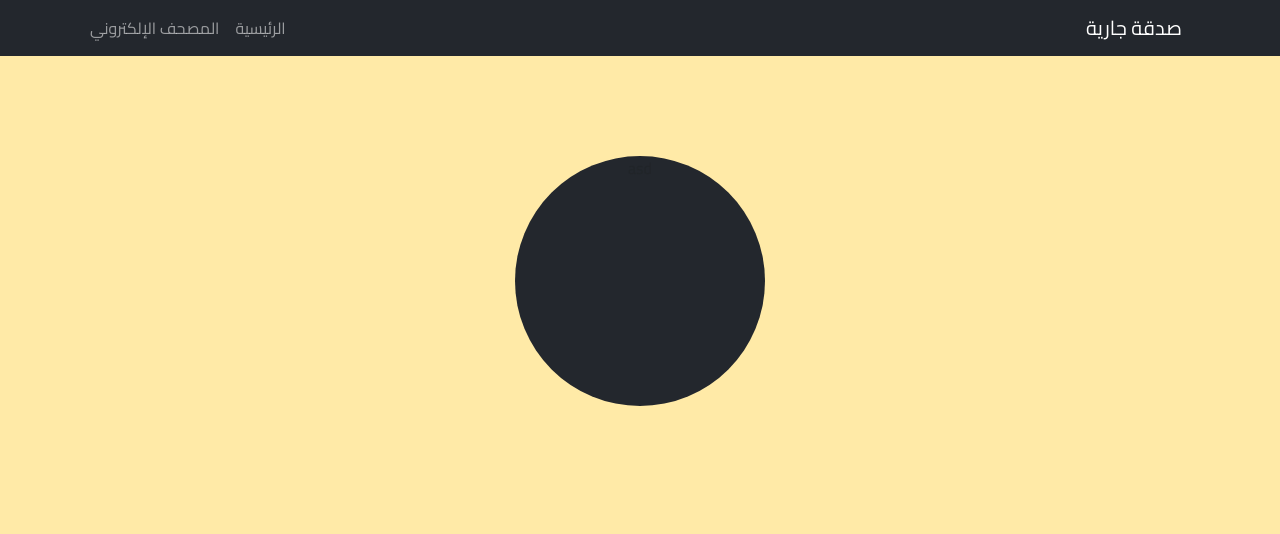
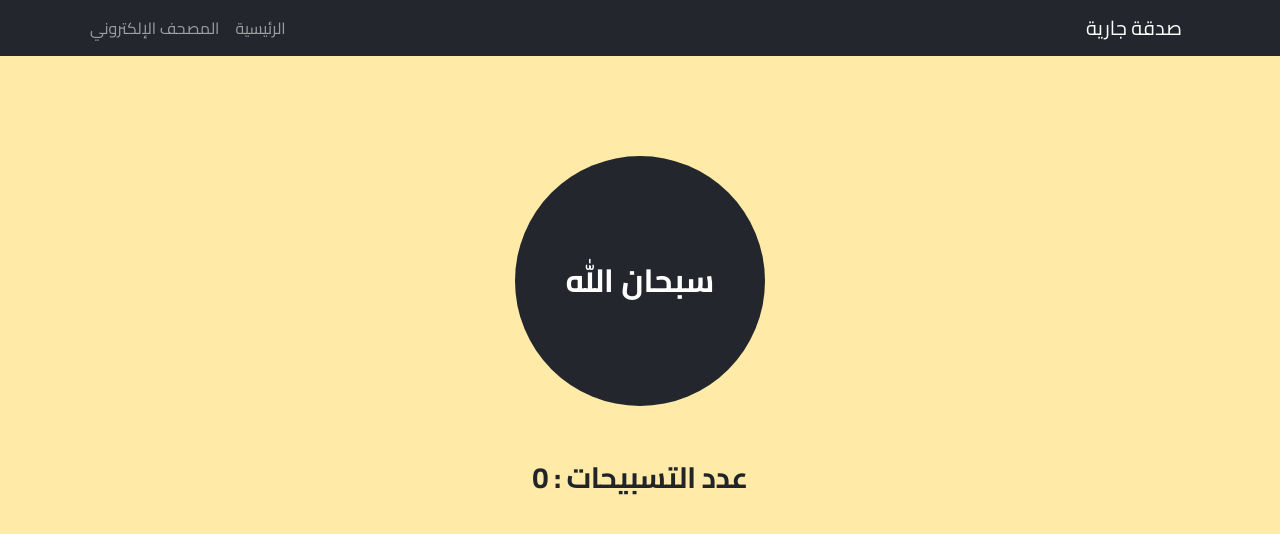
Before and after one commit to AbdQaddora/ManarSadiq, a plain HTML site: page html/seb7a.html in a window 1280 px wide. Drawn offline with nearby package versions, Linux system fonts and the light colour scheme.

Commit message:
seb7a page

```diff
--- a/css/main.css
+++ b/css/main.css
@@ -20,13 +20,7 @@ body{
     letter-spacing: -0.5px;
 }
 
-.circle{
-    height:250px;
-    width: 250px;
-    margin: 100px auto 20px;
-    border-radius: 50%;
-    background-color: #23272D;
-}
+
 
 .avatar{
     height:25vw;
@@ -44,3 +38,34 @@ h2{
     font-weight: bold;
     letter-spacing: -0.5px;
 }
+
+/* start bage seb7a */
+.circle{
+    height:250px;
+    width: 250px;
+    margin: 100px auto 20px;
+    border-radius: 50%;
+    background-color: #23272D;
+    cursor: pointer;
+
+    user-select: none; /* supported by Chrome and Opera */
+   -webkit-user-select: none; /* Safari */
+   -khtml-user-select: none; /* Konqueror HTML */
+   -moz-user-select: none; /* Firefox */
+   -ms-user-select: none; /* Internet Explorer/Edge */
+}
+
+#buttonText{
+    color: white;
+    text-align: center;
+    padding-top:40% ;
+    font-size: 24pt;
+    font-weight: bold;
+}
+
+.counterText{
+    padding-top:30px ;
+    font-size: 22pt;
+    font-weight: bold;
+    letter-spacing: -0.5px;
+}
--- a/html/seb7a.html
+++ b/html/seb7a.html
@@ -15,7 +15,7 @@
 
     <link rel="stylesheet" href="../css/main.css">
 
-    <title>Hello, world!</title>
+    <title>صدقة عن المرحوم : منار سعيد صادق</title>
 </head>
 
 <body>
@@ -43,11 +43,18 @@
     <!-- end nav -->
 
     <div class="container">
-        <div class="circle text-center align-middle">asd</div>
+        <div class="circle text-center align-middle" onclick="increasCounter()">
+            <p id="buttonText">سبحان الله</p>
+        </div>
+
+        <div class="text-center">
+            <p class="counterText">عدد التسبيحات : <span id="counter">0</span></p>
+        </div>
     </div>
     <script src="https://cdn.jsdelivr.net/npm/bootstrap@5.0.2/dist/js/bootstrap.bundle.min.js"
         integrity="sha384-MrcW6ZMFYlzcLA8Nl+NtUVF0sA7MsXsP1UyJoMp4YLEuNSfAP+JcXn/tWtIaxVXM"
         crossorigin="anonymous"></script>
+    <script src="../js/main.js"></script>
 
 
 </body>
--- /dev/null
+++ b/js/main.js
@@ -0,0 +1,10 @@
+function increasCounter() {
+    counter = document.getElementById("counter").innerText;
+    counter++;
+    vibreate(100);
+    document.getElementById("counter").innerText = counter;
+}
+
+function vibreate(ms) {
+    navigator.vibrate(ms);
+}
```
Also changed, not shown: index.html (+1 -1 lines).
